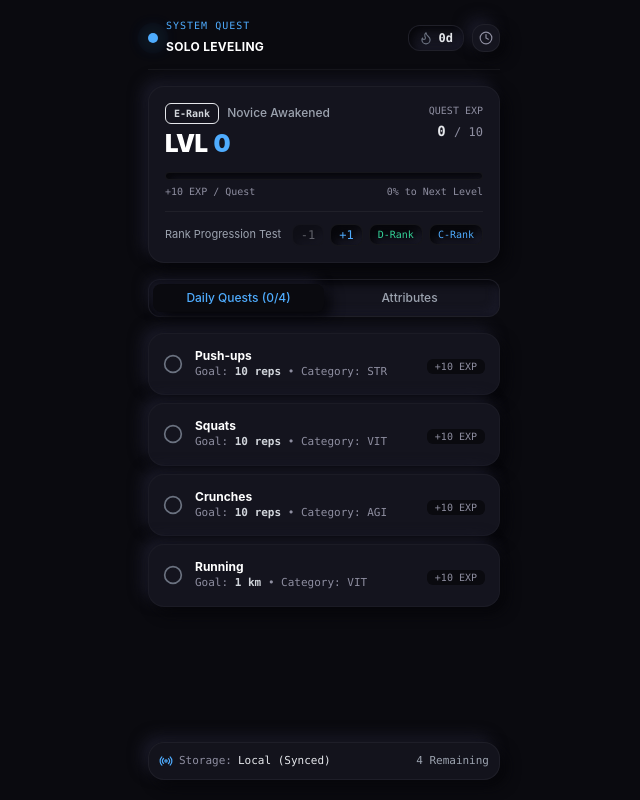
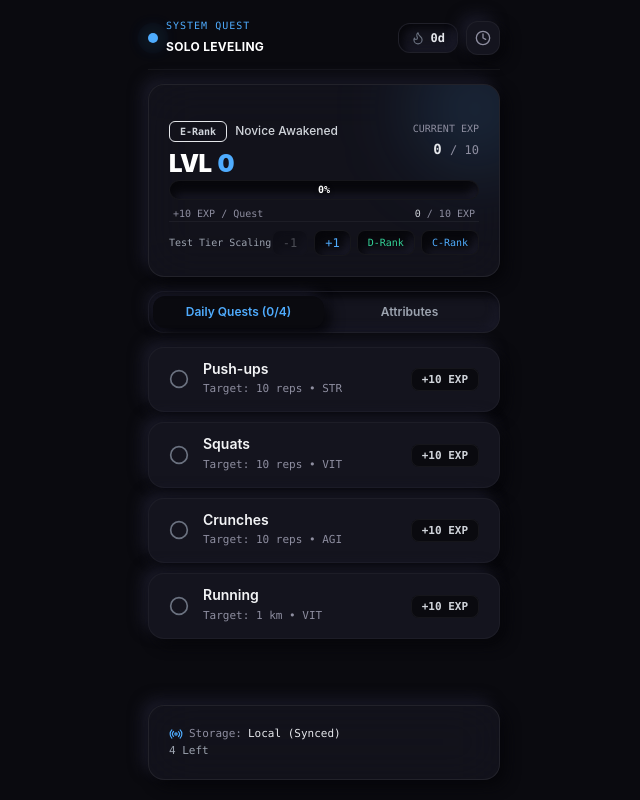
Before and after one commit to Sadikkhan02/solo-clear, a Next.js app: page / in a window 1280 px wide. Shown: the whole page, without its empty margins (316-956 px from the left). Built offline with nearby package versions, Linux system fonts and the light colour scheme.

Commit message:
feat: implement UI components and initialize homepage for Solo Leveling system

```diff
--- a/app/page.js
+++ b/app/page.js
@@ -5,18 +5,21 @@
 import {
   ShieldAlert,
   Flame,
-  CheckCircle2,
-  Circle,
   Plus,
   RotateCcw,
   Clock,
   Sparkles,
   Zap,
-  TrendingUp,
   Skull,
   Radio,
+  Dumbbell,
+  ShieldCheck,
+  ChevronRight,
 } from "lucide-react";
 import { useSystemData } from "@/hooks/useSystemData";
+import { GlassCard } from "@/components/ui/GlassCard";
+import { NeumorphicButton } from "@/components/ui/NeumorphicButton";
+import { ExpBar } from "@/components/ui/ExpBar";
 
 export default function HomePage() {
   const {
@@ -46,17 +49,12 @@
     );
   }
 
-  const expPercentage = Math.min(
-    100,
-    Math.round(((data.exp || 0) / (requiredExp || 10)) * 100)
-  );
-
   const completedCount = Object.values(data.dailyProgress || {}).filter(
     Boolean
   ).length;
 
   return (
-    <div className="w-full flex-1 flex flex-col justify-between py-1 select-none space-y-4">
+    <div className="w-full flex-1 flex flex-col justify-between py-1 select-none space-y-3.5">
       {/* Top Header: System Status & Streak */}
       <header className="flex items-center justify-between pb-3 border-b border-white/5">
         <div className="flex items-center space-x-2">
@@ -76,7 +74,7 @@
 
         <div className="flex items-center space-x-2">
           {/* Daily Streak Indicator */}
-          <div className="flex items-center space-x-1.5 px-2.5 py-1 rounded-xl bg-dark-card shadow-neu-pressed border border-white/5">
+          <div className="flex items-center space-x-1.5 px-3 py-1.5 rounded-xl bg-dark-card shadow-neu-pressed border border-white/5">
             <Flame
               className={`w-3.5 h-3.5 ${
                 data.streak > 0 ? "text-amber-400 fill-amber-400" : "text-gray-500"
@@ -87,14 +85,16 @@
             </span>
           </div>
 
-          <button
+          {/* Dev / Penalty Simulator Toggle */}
+          <motion.button
+            whileTap={{ scale: 0.92 }}
             onClick={() => setShowDevTools(!showDevTools)}
-            className="p-1.5 rounded-xl bg-dark-card shadow-neu-raised hover:text-accent-cyan transition-colors text-dark-muted border border-white/5"
+            className="p-2 rounded-xl bg-dark-card shadow-neu-raised hover:text-accent-cyan transition-colors text-dark-muted border border-white/5"
             title="Toggle System Dev Tools"
             aria-label="Toggle Dev Tools"
           >
-            <Clock className="w-3.5 h-3.5" />
-          </button>
+            <Clock className="w-4 h-4" />
+          </motion.button>
         </div>
       </header>
 
@@ -105,9 +105,9 @@
             initial={{ opacity: 0, scale: 0.95, y: -10 }}
             animate={{ opacity: 1, scale: 1, y: 0 }}
             exit={{ opacity: 0, scale: 0.95 }}
-            className="p-3.5 rounded-2xl bg-rose-950/40 border border-rose-500/30 shadow-neu-raised text-rose-200"
           >
-            <div className="flex items-start space-x-2.5">
+            <GlassCard className="bg-rose-950/30 border-rose-500/40 text-rose-200">
+              <div className="flex items-start space-x-3">
                 <Skull className="w-5 h-5 text-rose-400 flex-shrink-0 mt-0.5" />
                 <div className="space-y-1">
                   <p className="text-xs font-bold tracking-wide text-rose-300">
@@ -119,19 +119,21 @@
                   </p>
                 </div>
               </div>
+            </GlassCard>
           </motion.div>
         )}
       </AnimatePresence>
 
-      {/* Dev / Penalty Simulator Drawer (Conditional) */}
+      {/* Dev / Simulation Drawer */}
       <AnimatePresence>
         {showDevTools && (
           <motion.div
             initial={{ opacity: 0, height: 0 }}
             animate={{ opacity: 1, height: "auto" }}
             exit={{ opacity: 0, height: 0 }}
-            className="p-3.5 rounded-2xl bg-dark-card border border-accent-cyan/20 shadow-neu-pressed space-y-2.5 overflow-hidden"
+            className="overflow-hidden"
           >
+            <GlassCard className="bg-dark-card/90 border-accent-cyan/20 shadow-neu-pressed space-y-2.5">
               <div className="flex items-center justify-between text-[11px]">
                 <span className="font-mono text-accent-cyan uppercase font-semibold">
                   Penalty & Date Simulator
@@ -141,50 +143,50 @@
                 </span>
               </div>
               <div className="grid grid-cols-2 gap-2">
-              <button
+                <motion.button
+                  whileTap={{ scale: 0.95 }}
                   onClick={() => simulateDateJump(2)}
-                className="py-1.5 px-2.5 rounded-xl bg-dark-bg text-rose-400 text-xs font-medium border border-rose-500/20 shadow-neu-raised hover:border-rose-400/50 flex items-center justify-center gap-1.5 active:shadow-neu-pressed"
+                  className="py-2 px-3 rounded-xl bg-dark-bg text-rose-400 text-xs font-medium border border-rose-500/20 shadow-neu-raised hover:border-rose-400/50 flex items-center justify-center gap-1.5 active:shadow-neu-pressed"
                 >
                   <ShieldAlert className="w-3.5 h-3.5" />
                   Trigger 2d Penalty
-              </button>
-              <button
+                </motion.button>
+                <motion.button
+                  whileTap={{ scale: 0.95 }}
                   onClick={resetData}
-                className="py-1.5 px-2.5 rounded-xl bg-dark-bg text-gray-300 text-xs font-medium border border-white/5 shadow-neu-raised hover:text-white flex items-center justify-center gap-1.5 active:shadow-neu-pressed"
+                  className="py-2 px-3 rounded-xl bg-dark-bg text-gray-300 text-xs font-medium border border-white/5 shadow-neu-raised hover:text-white flex items-center justify-center gap-1.5 active:shadow-neu-pressed"
                 >
                   <RotateCcw className="w-3.5 h-3.5" />
                   Reset System
-              </button>
+                </motion.button>
               </div>
+            </GlassCard>
           </motion.div>
         )}
       </AnimatePresence>
 
-      {/* Player Status & Level Card (Neumorphic Raised) */}
-      <motion.div
-        layout
-        className="bg-dark-card rounded-2xl p-4 shadow-neu-raised border border-white/[0.04] relative overflow-hidden"
-      >
+      {/* Player Status & Level Card with GlassCard + ExpBar */}
+      <GlassCard glow={true} className="space-y-4">
         <div className="flex items-start justify-between">
           <div>
             <div className="flex items-center space-x-2">
               <span
-                className={`text-[10px] font-bold font-mono px-2 py-0.5 rounded-md border ${tier.badgeClass}`}
+                className={`text-[10px] font-bold font-mono px-2.5 py-0.5 rounded-md border ${tier.badgeClass}`}
               >
                 {tier.rank}
               </span>
-              <span className="text-xs text-gray-400 font-medium">
+              <span className="text-xs text-gray-300 font-medium">
                 {tier.title}
               </span>
             </div>
-            <h2 className="text-2xl font-black text-white mt-1 tracking-tight flex items-baseline gap-1.5">
+            <h2 className="text-2xl font-black text-white mt-1.5 tracking-tight flex items-baseline gap-1.5">
               LVL <span className="text-accent-cyan">{data.level}</span>
             </h2>
           </div>
 
           <div className="text-right">
             <span className="text-[10px] font-mono text-dark-muted block uppercase">
-              Quest EXP
+              Current EXP
             </span>
             <span className="text-sm font-mono font-bold text-gray-200">
               {data.exp}{" "}
@@ -195,62 +197,55 @@
           </div>
         </div>
 
-        {/* Level EXP Progress Bar */}
-        <div className="mt-3 space-y-1">
-          <div className="w-full h-2 rounded-full bg-dark-bg p-0.5 shadow-neu-pressed border border-white/5 overflow-hidden">
-            <motion.div
-              className="h-full rounded-full bg-gradient-to-r from-accent-blue to-accent-cyan shadow-glow-cyan-sm"
-              initial={{ width: 0 }}
-              animate={{ width: `${expPercentage}%` }}
-              transition={{ duration: 0.4 }}
+        {/* Phase 3 ExpBar Component */}
+        <ExpBar
+          current={data.exp || 0}
+          max={requiredExp || 10}
+          sublabel={`+${tier.expReward} EXP / Quest`}
         />
-          </div>
-          <div className="flex justify-between text-[10px] font-mono text-dark-muted">
-            <span>+{tier.expReward} EXP / Quest</span>
-            <span>{expPercentage}% to Next Level</span>
+
+        {/* Quick Level Switchers for Testing Tiers */}
+        <div className="pt-2 border-t border-white/5 flex items-center justify-between">
+          <span className="text-[10px] text-gray-400 font-mono">Test Tier Scaling</span>
+          <div className="flex items-center space-x-1.5">
+            <motion.button
+              whileTap={{ scale: 0.92 }}
+              onClick={() => updateData({ level: Math.max(0, data.level - 1) })}
+              disabled={data.level <= 0}
+              className="px-2.5 py-1 rounded-lg bg-dark-bg text-xs font-mono text-gray-300 disabled:opacity-30 shadow-neu-pressed border border-white/5"
+            >
+              -1
+            </motion.button>
+            <motion.button
+              whileTap={{ scale: 0.92 }}
+              onClick={() => updateData({ level: data.level + 1 })}
+              className="px-2.5 py-1 rounded-lg bg-dark-bg text-xs font-mono text-accent-cyan shadow-neu-pressed border border-white/5"
+            >
+              +1
+            </motion.button>
+            <motion.button
+              whileTap={{ scale: 0.92 }}
+              onClick={() => updateData({ level: 10 })}
+              className="px-2.5 py-1 rounded-lg bg-dark-bg text-[10px] font-mono text-emerald-400 shadow-neu-pressed border border-white/5"
+            >
+              D-Rank
+            </motion.button>
+            <motion.button
+              whileTap={{ scale: 0.92 }}
+              onClick={() => updateData({ level: 20 })}
+              className="px-2.5 py-1 rounded-lg bg-dark-bg text-[10px] font-mono text-accent-cyan shadow-neu-pressed border border-white/5"
+            >
+              C-Rank
+            </motion.button>
           </div>
         </div>
+      </GlassCard>
 
-        {/* Quick Level Adjuster for Testing Ranks */}
-        <div className="mt-3 pt-3 border-t border-white/5 flex items-center justify-between">
-          <span className="text-[11px] text-gray-400">Rank Progression Test</span>
-          <div className="flex items-center space-x-1.5">
-            <button
-              onClick={() => updateData({ level: Math.max(0, data.level - 1) })}
-              disabled={data.level <= 0}
-              className="px-2 py-0.5 rounded-lg bg-dark-bg text-xs font-mono text-gray-300 disabled:opacity-40 shadow-neu-pressed border border-white/5"
-            >
-              -1
-            </button>
-            <button
-              onClick={() => updateData({ level: data.level + 1 })}
-              className="px-2 py-0.5 rounded-lg bg-dark-bg text-xs font-mono text-accent-cyan shadow-neu-pressed border border-white/5"
-            >
-              +1
-            </button>
-            <button
-              onClick={() => updateData({ level: 10 })}
-              className="px-2 py-0.5 rounded-lg bg-dark-bg text-[10px] font-mono text-emerald-400 shadow-neu-pressed border border-white/5"
-              title="Jump to D-Rank"
-            >
-              D-Rank
-            </button>
-            <button
-              onClick={() => updateData({ level: 20 })}
-              className="px-2 py-0.5 rounded-lg bg-dark-bg text-[10px] font-mono text-accent-cyan shadow-neu-pressed border border-white/5"
-              title="Jump to C-Rank"
-            >
-              C-Rank
-            </button>
-          </div>
-        </div>
-      </motion.div>
-
-      {/* Main Tab Navigation */}
-      <div className="flex rounded-xl bg-dark-card p-1 shadow-neu-pressed border border-white/5">
+      {/* Main Tab Segment */}
+      <div className="flex rounded-2xl bg-dark-card p-1 shadow-neu-pressed border border-white/5">
         <button
           onClick={() => setActiveTab("quests")}
-          className={`flex-1 py-1.5 text-xs font-medium rounded-lg transition-all ${
+          className={`flex-1 py-2 text-xs font-semibold rounded-xl transition-all ${
             activeTab === "quests"
               ? "bg-dark-bg text-accent-cyan shadow-neu-raised"
               : "text-gray-400"
@@ -260,7 +255,7 @@
         </button>
         <button
           onClick={() => setActiveTab("stats")}
-          className={`flex-1 py-1.5 text-xs font-medium rounded-lg transition-all ${
+          className={`flex-1 py-2 text-xs font-semibold rounded-xl transition-all ${
             activeTab === "stats"
               ? "bg-dark-bg text-accent-cyan shadow-neu-raised"
               : "text-gray-400"
@@ -273,76 +268,34 @@
       {/* Tab Content */}
       <section className="flex-1 space-y-2.5">
         {activeTab === "quests" ? (
-          <div className="space-y-2">
+          <div className="space-y-2.5">
             {tier.exercises.map((exercise) => {
               const isCompleted = !!data.dailyProgress[exercise.key];
               return (
-                <motion.div
+                <NeumorphicButton
                   key={exercise.key}
-                  whileTap={{ scale: 0.98 }}
+                  title={exercise.name}
+                  subtitle={`Target: ${exercise.target} ${exercise.unit} • ${exercise.category}`}
+                  badge={`+${tier.expReward} EXP`}
+                  isCompleted={isCompleted}
                   onClick={() => completeExercise(exercise.key)}
-                  className={`p-3.5 rounded-2xl cursor-pointer transition-all duration-200 border flex items-center justify-between ${
-                    isCompleted
-                      ? "bg-dark-card/60 shadow-neu-pressed border-accent-cyan/30"
-                      : "bg-dark-card shadow-neu-raised border-white/[0.03] hover:border-white/10"
-                  }`}
-                >
-                  <div className="flex items-center space-x-3">
-                    <div className="text-accent-cyan">
-                      {isCompleted ? (
-                        <CheckCircle2 className="w-5 h-5 text-accent-cyan" />
-                      ) : (
-                        <Circle className="w-5 h-5 text-gray-500" />
-                      )}
-                    </div>
-                    <div>
-                      <p
-                        className={`text-xs font-bold transition-colors ${
-                          isCompleted
-                            ? "text-gray-400 line-through"
-                            : "text-white"
-                        }`}
-                      >
-                        {exercise.name}
-                      </p>
-                      <p className="text-[11px] font-mono text-dark-muted">
-                        Goal:{" "}
-                        <span className="text-gray-300 font-semibold">
-                          {exercise.target} {exercise.unit}
-                        </span>{" "}
-                        • Category: {exercise.category}
-                      </p>
-                    </div>
-                  </div>
-
-                  <div className="text-right">
-                    <span
-                      className={`text-[10px] font-mono px-2 py-0.5 rounded-md ${
-                        isCompleted
-                          ? "bg-accent-cyan/10 text-accent-cyan font-bold"
-                          : "bg-dark-bg text-dark-muted"
-                      }`}
-                    >
-                      +{tier.expReward} EXP
-                    </span>
-                  </div>
-                </motion.div>
+                />
               );
             })}
           </div>
         ) : (
-          /* Stats / Attributes Allocation */
+          /* Attributes Grid */
           <div className="grid grid-cols-3 gap-2.5">
             {[
               { key: "str", label: "STR", full: "Strength", color: "text-rose-400" },
               { key: "vit", label: "VIT", full: "Vitality", color: "text-emerald-400" },
               { key: "agi", label: "AGI", full: "Agility", color: "text-accent-cyan" },
             ].map((stat) => (
-              <div
+              <GlassCard
                 key={stat.key}
-                className="bg-dark-card rounded-2xl p-3 shadow-neu-raised border border-white/[0.04] flex flex-col items-center justify-between"
+                className="p-3.5 flex flex-col items-center justify-between text-center"
               >
-                <div className="text-center">
+                <div>
                   <span
                     className={`text-xs font-mono font-black ${stat.color}`}
                   >
@@ -357,30 +310,31 @@
                   {data.stats[stat.key] || 0}
                 </div>
 
-                <button
+                <motion.button
+                  whileTap={{ scale: 0.92 }}
                   onClick={() => allocateStat(stat.key)}
-                  className="w-full py-1 rounded-xl bg-dark-bg shadow-neu-pressed border border-white/5 text-gray-300 hover:text-white flex items-center justify-center text-xs active:scale-95"
+                  className="w-full py-1.5 rounded-xl bg-dark-bg shadow-neu-pressed border border-white/5 text-gray-300 hover:text-white flex items-center justify-center text-xs"
                   aria-label={`Increase ${stat.label}`}
                 >
                   <Plus className="w-3.5 h-3.5" />
-                </button>
-              </div>
+                </motion.button>
+              </GlassCard>
             ))}
           </div>
         )}
       </section>
 
-      {/* Mobile Footer Status */}
-      <footer className="pt-2">
-        <div className="bg-dark-card/90 rounded-2xl p-2.5 shadow-neu-raised border border-white/[0.05] flex items-center justify-between text-[11px] text-dark-muted font-mono">
+      {/* Mobile Footer Status Dock */}
+      <footer className="pt-1">
+        <GlassCard className="p-3 flex items-center justify-between text-[11px] text-dark-muted font-mono">
           <span className="flex items-center gap-1.5">
             <Radio className="w-3.5 h-3.5 text-accent-cyan" />
             Storage: <span className="text-gray-200">Local (Synced)</span>
           </span>
           <span className="text-gray-400">
-            {completedCount === 4 ? "Daily Quests Cleared!" : `${4 - completedCount} Remaining`}
+            {completedCount === 4 ? "Daily Quests Cleared! 🎉" : `${4 - completedCount} Left`}
           </span>
-        </div>
+        </GlassCard>
       </footer>
     </div>
   );
--- /dev/null
+++ b/components/ui/ExpBar.jsx
@@ -0,0 +1,53 @@
+"use client";
+
+import React from "react";
+import { motion } from "framer-motion";
+
+/**
+ * ExpBar: Mobile-optimized EXP gauge featuring a thick h-5 track,
+ * neumorphic pressed inset depth, and an atmospheric cyan glowing gradient.
+ */
+export function ExpBar({
+  current = 0,
+  max = 10,
+  showLabels = true,
+  sublabel,
+  className = "",
+}) {
+  const safeMax = Math.max(1, max);
+  const percentage = Math.min(100, Math.max(0, Math.round((current / safeMax) * 100)));
+
+  return (
+    <div className={`w-full space-y-1.5 ${className}`}>
+      {/* Track: h-5 with shadow-neu-pressed */}
+      <div className="w-full h-5 rounded-full bg-dark-bg p-0.5 shadow-neu-pressed border border-white/5 relative overflow-hidden flex items-center">
+        {/* Animated Gradient Fill with Cyan Glow */}
+        <motion.div
+          className="h-full rounded-full bg-gradient-to-r from-accent-blue via-accent-cyan to-accent-cyan shadow-glow-cyan"
+          initial={{ width: 0 }}
+          animate={{ width: `${percentage}%` }}
+          transition={{ type: "spring", stiffness: 120, damping: 20 }}
+        />
+
+        {/* Center Progress Text Over Bar on Mobile */}
+        <div className="absolute inset-0 flex items-center justify-center pointer-events-none">
+          <span className="text-[10px] font-mono font-bold text-white drop-shadow-[0_1px_2px_rgba(0,0,0,0.8)]">
+            {percentage}%
+          </span>
+        </div>
+      </div>
+
+      {/* Subtext info */}
+      {showLabels && (
+        <div className="flex justify-between items-center text-[10px] font-mono text-dark-muted px-1">
+          <span>{sublabel || "Level Progress"}</span>
+          <span className="text-gray-300">
+            {current} <span className="text-dark-muted">/ {max} EXP</span>
+          </span>
+        </div>
+      )}
+    </div>
+  );
+}
+
+export default ExpBar;
--- /dev/null
+++ b/components/ui/GlassCard.jsx
@@ -0,0 +1,33 @@
+"use client";
+
+import React from "react";
+import { motion } from "framer-motion";
+
+/**
+ * GlassCard component combining translucent glassmorphism with dark system neumorphism.
+ * Designed with generous p-5 padding for mobile touch comfort.
+ */
+export function GlassCard({
+  children,
+  className = "",
+  glow = false,
+  ...props
+}) {
+  return (
+    <motion.div
+      className={`relative rounded-2xl bg-dark-card/80 backdrop-blur-xl border border-white/[0.07] p-5 shadow-neu-raised overflow-hidden transition-all duration-300 ${className}`}
+      {...props}
+    >
+      {/* Optional ambient corner glow inside card */}
+      {glow && (
+        <div
+          className="absolute -top-10 -right-10 w-32 h-32 rounded-full bg-accent-cyan/15 blur-2xl pointer-events-none"
+          aria-hidden="true"
+        />
+      )}
+      <div className="relative z-10">{children}</div>
+    </motion.div>
+  );
+}
+
+export default GlassCard;
--- /dev/null
+++ b/components/ui/NeumorphicButton.jsx
@@ -0,0 +1,90 @@
+"use client";
+
+import React from "react";
+import { motion } from "framer-motion";
+import { CheckCircle2, Circle } from "lucide-react";
+
+/**
+ * NeumorphicButton: Primary thumb-friendly interactive component for mobile actions.
+ * Features 56px minimum touch target, whileTap 0.95 scale feedback,
+ * and dynamic neu-pressed/neu-raised shadow toggles.
+ */
+export function NeumorphicButton({
+  title,
+  subtitle,
+  badge,
+  icon,
+  isCompleted = false,
+  onClick,
+  disabled = false,
+  className = "",
+  children,
+  ...props
+}) {
+  return (
+    <motion.button
+      type="button"
+      whileTap={disabled ? undefined : { scale: 0.95 }}
+      transition={{ type: "spring", stiffness: 450, damping: 25 }}
+      onClick={disabled ? undefined : onClick}
+      disabled={disabled}
+      className={`min-h-[56px] w-full flex items-center justify-between rounded-2xl px-5 py-3 bg-dark-card select-none text-sm transition-colors duration-200 border ${
+        isCompleted
+          ? "shadow-neu-pressed border-accent-cyan/30 bg-dark-card/70 text-gray-400"
+          : "shadow-neu-raised border-white/[0.04] text-white hover:border-white/10"
+      } ${disabled ? "opacity-50 cursor-not-allowed" : "cursor-pointer"} ${className}`}
+      {...props}
+    >
+      {children ? (
+        children
+      ) : (
+        <>
+          {/* Left: Status Icon & Title / Subtitle */}
+          <div className="flex items-center space-x-3.5 text-left min-w-0 pr-2">
+            <div className="flex-shrink-0">
+              {icon ? (
+                icon
+              ) : isCompleted ? (
+                <CheckCircle2 className="w-5 h-5 text-accent-cyan" />
+              ) : (
+                <Circle className="w-5 h-5 text-gray-500" />
+              )}
+            </div>
+
+            <div className="min-w-0 flex-1">
+              <p
+                className={`text-sm font-semibold truncate leading-tight transition-colors ${
+                  isCompleted ? "line-through text-gray-400" : "text-gray-100"
+                }`}
+              >
+                {title}
+              </p>
+              {subtitle && (
+                <p className="text-[11px] font-mono text-dark-muted truncate mt-0.5">
+                  {subtitle}
+                </p>
+              )}
+            </div>
+          </div>
+
+          {/* Right: Badge / EXP readout */}
+          {badge && (
+            <div className="flex-shrink-0 pl-2">
+              <span
+                className={`text-[11px] font-mono font-bold px-2.5 py-1 rounded-lg transition-colors ${
+                  isCompleted
+                    ? "bg-accent-cyan/10 text-accent-cyan"
+                    : "bg-dark-bg text-gray-300 border border-white/5"
+                }`}
+              >
+                {badge}
+              </span>
+            </div>
+          )}
+        </>
+      )}
+    </motion.button>
+  );
+}
+
+export default NeumorphicButton;
```
Also changed, not shown: jsconfig.json (+7 -2 lines). Lines whose indentation alone changed are shown as unchanged.
